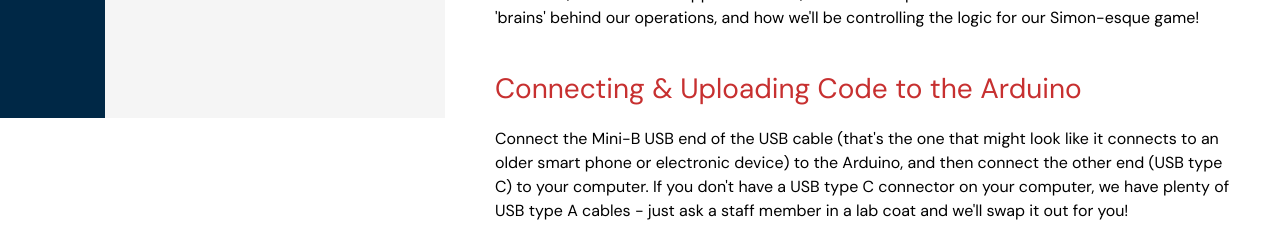
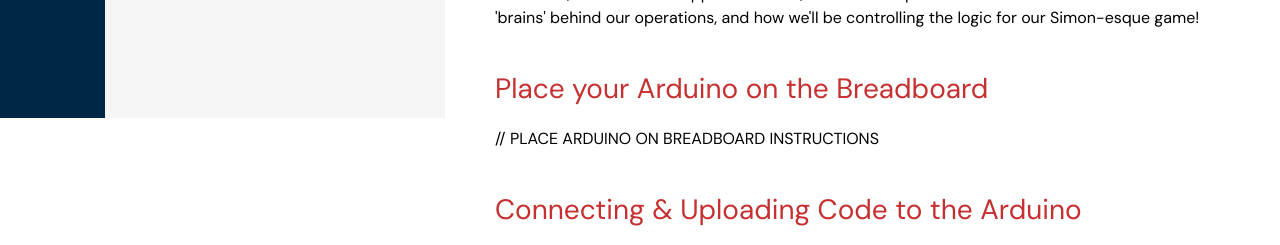
Before and after one commit to mit2009/200b-electronics-library, a Next.js app: page /toobers/breadboarding/test-microcontroller in a window 1280 px wide. Shown: the part 682-927 px from the top of the page. Built offline with nearby package versions, Linux system fonts and the light colour scheme.

Commit message:
feat: add note about putting arduino nano on breadboard

```diff
--- a/pages/toobers/breadboarding/test-microcontroller.tsx
+++ b/pages/toobers/breadboarding/test-microcontroller.tsx
@@ -28,12 +28,13 @@ const Test = () => {
         have software applied to them, and send outputs back out into the real world. This is the 'brains' behind our
         operations, and how we'll be controlling the logic for our Simon-esque game!
       </p>
+      <h2>Place your Arduino on the Breadboard</h2>
+      <p>// PLACE ARDUINO ON BREADBOARD INSTRUCTIONS</p>
       <h2>Connecting & Uploading Code to the Arduino</h2>
       <p>
         Connect the Mini-B USB end of the USB cable (that's the one that might look like it connects to an older smart
-        phone or electronic device) to the Arduino, and then connect the other end (USB type C) to your computer. If you
-        don't have a USB type C connector on your computer, we have plenty of USB type A cables - just ask a staff
-        member in a lab coat and we'll swap it out for you!
+        phone or electronic device) to the Arduino, and then connect the other end (USB type A) to your computer. If you
+        don't have a USB type A connector on your computer, we have plenty of adapters just for you.
       </p>
       <p>
         As soon as you plug in your Arduino, you'll notice a green LED may turn on, and a yellow LED may blink. This
```
